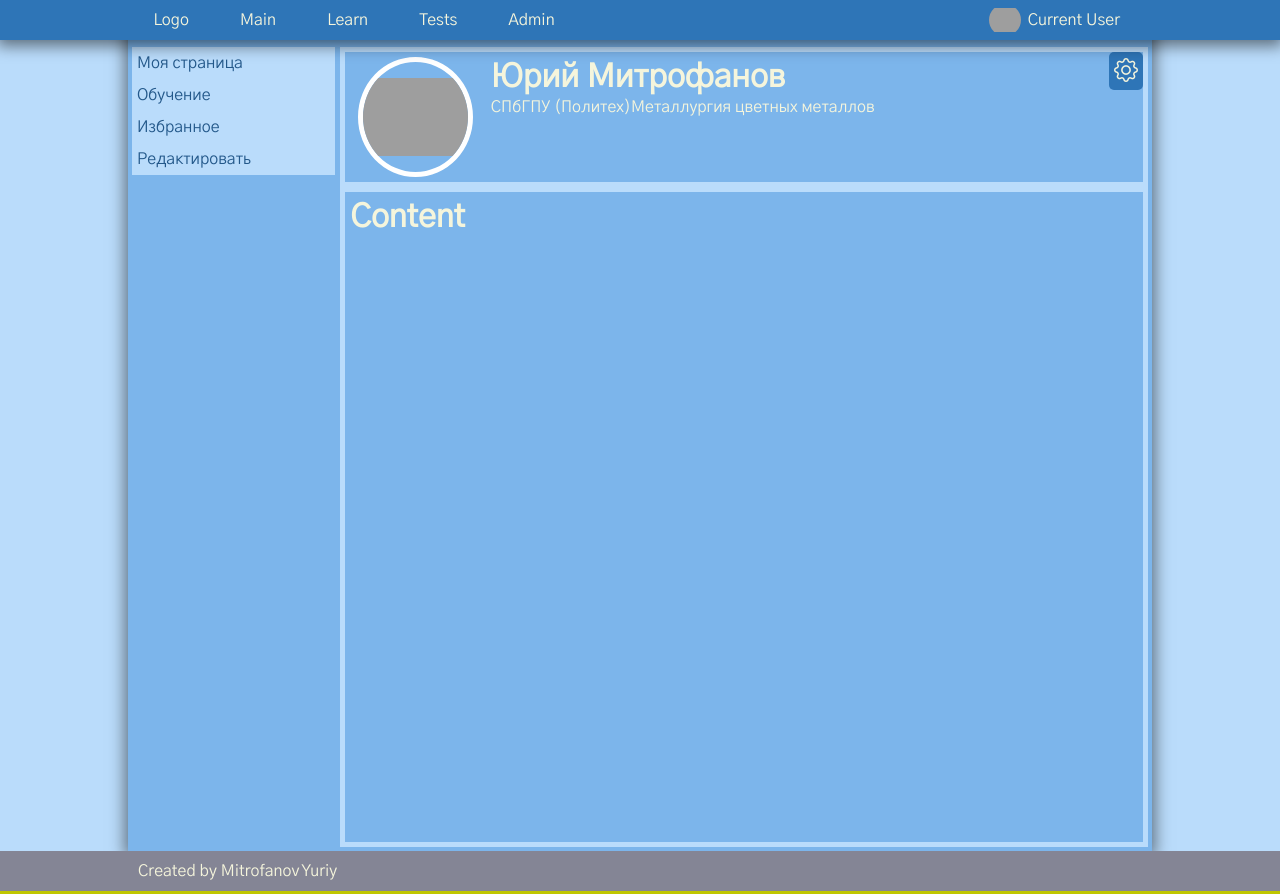
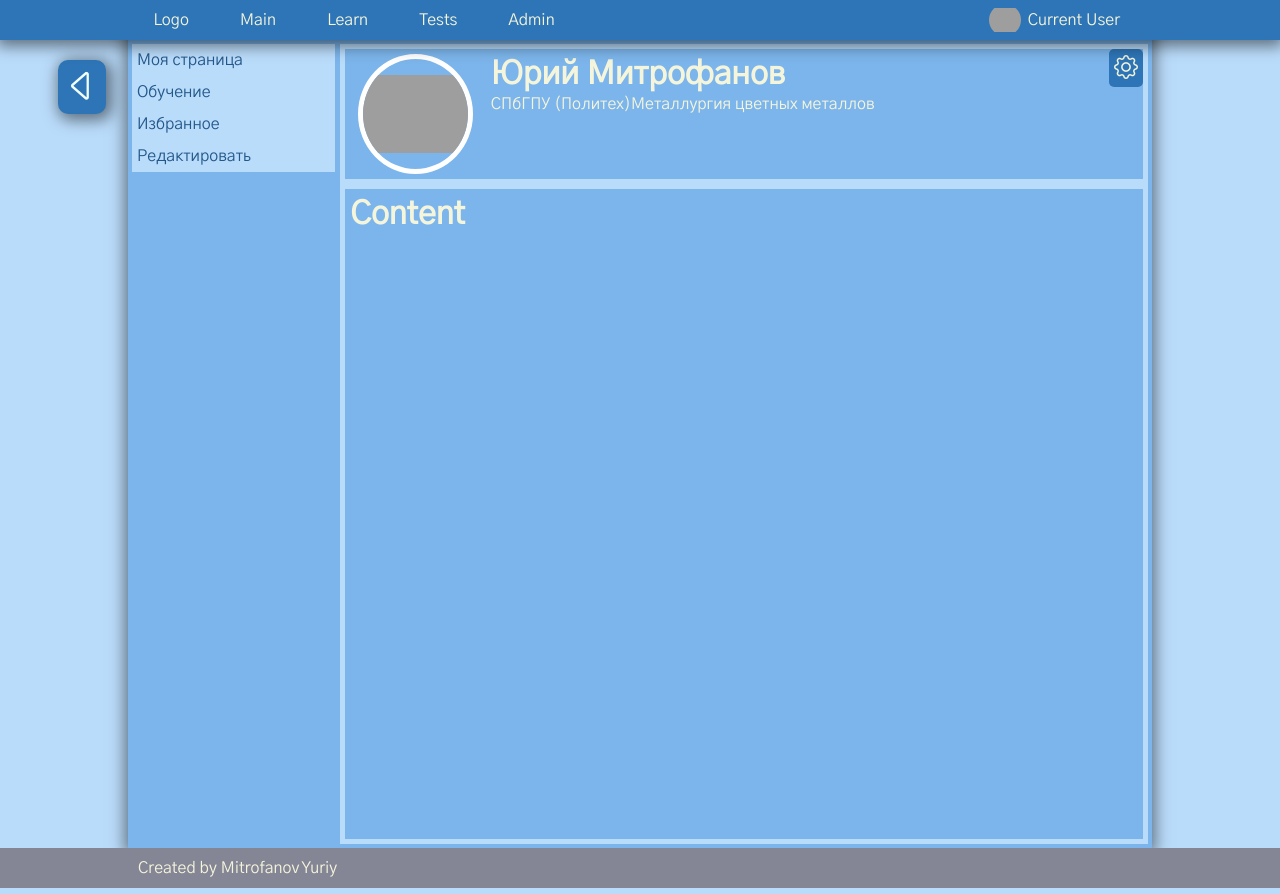
Before and after one commit to YuriyMtrofanov/learn_tomography, a React (Create React App) app: page /users/1 in a window 1280 px wide. Built offline with nearby package versions, Linux system fonts and the light colour scheme; grey boxes are pictures that could not be loaded.

Commit message:
backwards button is added to the user-page

```diff
--- a/src/app/components/pages/userPage/userPage.css
+++ b/src/app/components/pages/userPage/userPage.css
@@ -7,7 +7,6 @@
     .user-profile__name {
         font-size: medium;
         font-weight: 600;
-        /* width: 49vw; */
     }
     .user-profile__data {
         flex-direction: column;
@@ -15,16 +14,17 @@
 }
 
 .user-page {
+    position: relative;
     display: flex;
     flex-direction: column;
     font-size: medium;
     align-items: center;
-    border: rgb(191, 198, 0) solid;
+    /* border: rgb(2, 255, 19) solid; */
 }
 
 .user-page__container {
     display: flex;
-    position: static;
+    /* position: static; */
     /* min-height: 150vh; */
     width: 80%;
     background-color: rgb(124, 181, 235);
@@ -173,3 +173,26 @@
 .user-profile__label:hover {
     color: rgb(212, 212, 212);
 }
+
+.user-profile__back-button {
+    position: absolute;
+    display: flex;
+    justify-content: center;
+    align-items: center;
+    top: 7.5vh;
+    left: 4.5vw;
+    color: azure;
+    border: none;
+    font-size: larger;
+    cursor: pointer;
+    border-radius: 10px;
+    padding: 5px;
+    background-color: rgb(46, 117, 183);
+    box-shadow: 3px 3px 15px 3px rgba(0, 0, 0, 0.5);
+    transition: 0.2s;
+}
+
+.user-profile__back-button:hover {
+    background-color: rgb(35, 97, 154);
+    color: rgb(212, 212, 212);
+}
--- a/src/app/components/pages/userPage/userPage.jsx
+++ b/src/app/components/pages/userPage/userPage.jsx
@@ -1,14 +1,25 @@
 import React from "react";
-import { NavLink } from "react-router-dom";
+import { NavLink, useNavigate } from "react-router-dom";
 import "./userPage.css";
 import MainFooter from "../../ui/mainFooter";
 import { currentUser } from "../../../mocData/user";
 import Button from "../../ui/button/button";
 
 const UserPage = () => {
+    const navigate = useNavigate();
+    const handleBack = (data) => {
+        navigate(data ? `${data}` : -1);
+    };
     return (
         <div className="user-page">
             <div className="user-page__container">
+                <Button
+                    className="user-profile__back-button"
+                    type="button"
+                    onClick={() => handleBack()}
+                >
+                    <h1><i className="bi bi-caret-left"></i></h1>
+                </Button>
                 <div className="user-page__content">
                     <div className="user-page__side-bar">
                         <ul>
```
